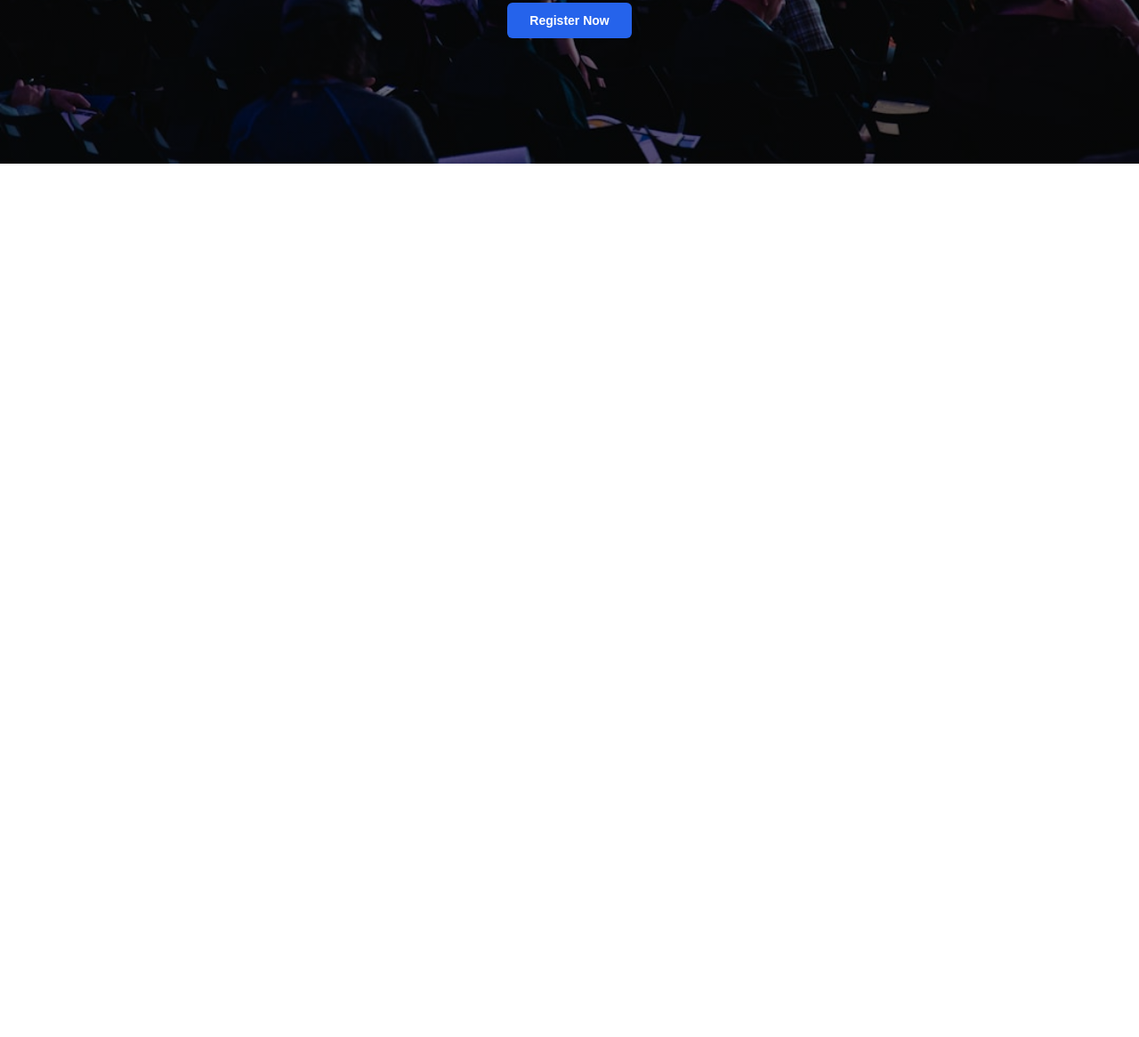
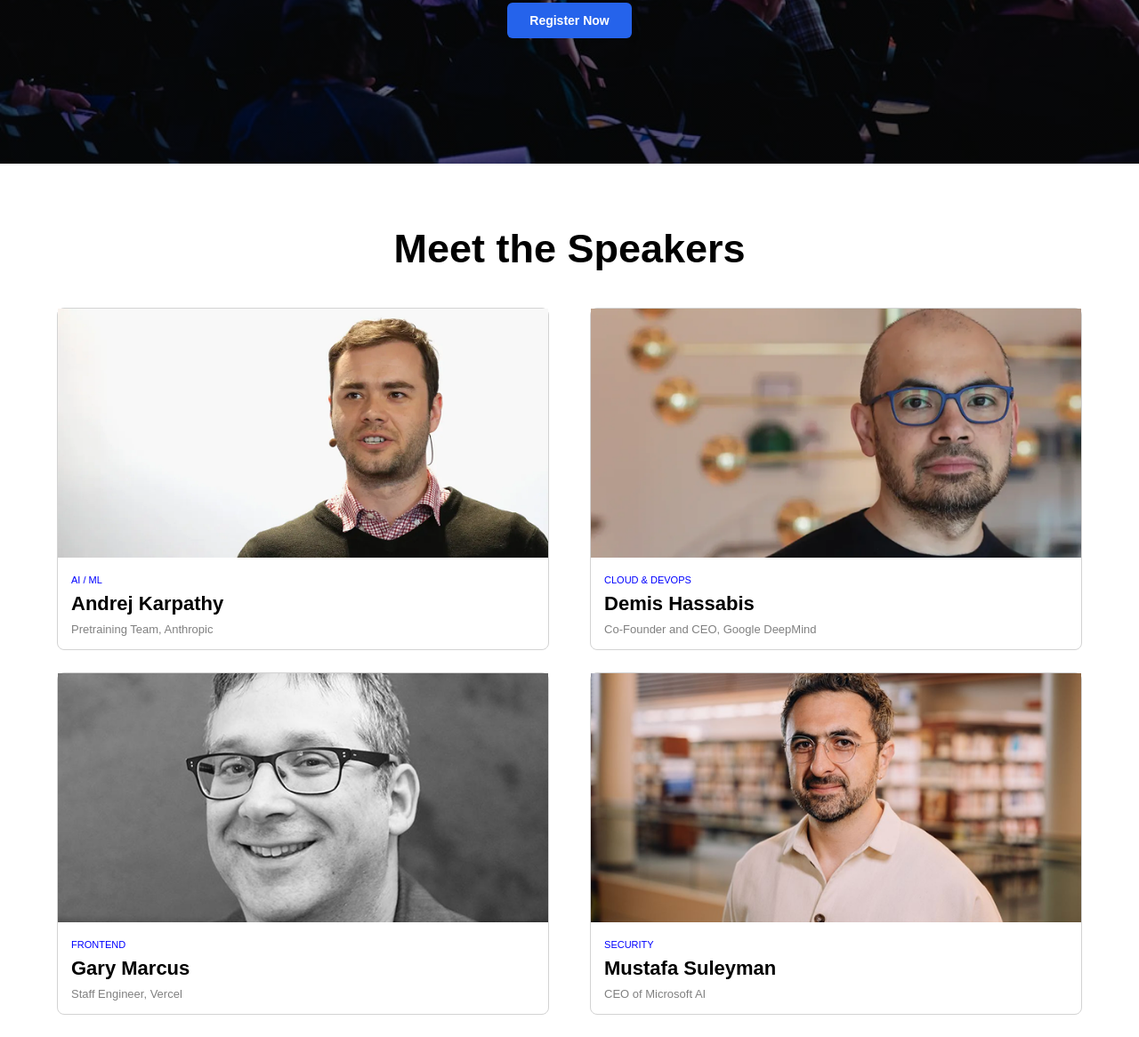
Before and after one commit to himel-06/assingment-1, a plain HTML site: page index.html in a window 1280 px wide. Shown: the part 490-1656 px from the top of the page at 89% size. Before the commit the page ends 800 px from the top, so only its background shows below. Drawn offline with Linux system fonts and the light colour scheme.

Commit message:
do the meet section and fix some font

```diff
--- a/index.html
+++ b/index.html
@@ -35,5 +35,81 @@
 </section>
 
 
+
+<section class="sp">
+
+    <h1>Meet the Speakers</h1>
+
+    <div class="box">
+
+        <div class="card">
+
+            <img src="./assets/andrej.png" alt="">
+
+            <div class="info">
+
+                <p class="type">AI / ML</p>
+
+                <h3>Andrej Karpathy</h3>
+
+                <p class="job">Pretraining Team, Anthropic</p>
+
+            </div>
+
+        </div>
+
+        <div class="card">
+
+            <img src="./assets/demis.png" alt="">
+
+            <div class="info">
+
+                <p class="type">CLOUD & DEVOPS</p>
+
+                <h3>Demis Hassabis</h3>
+
+                <p class="job">Co-Founder and CEO, Google DeepMind</p>
+
+            </div>
+
+        </div>
+
+        <div class="card">
+
+            <img src="./assets/gary.png" alt="">
+
+            <div class="info">
+
+                <p class="type">FRONTEND</p>
+
+                <h3>Gary Marcus</h3>
+
+                <p class="job">Staff Engineer, Vercel</p>
+
+            </div>
+
+        </div>
+
+        <div class="card">
+
+            <img src="./assets/mustafa.png" alt="">
+
+            <div class="info">
+
+                <p class="type">SECURITY</p>
+
+                <h3>Mustafa Suleyman</h3>
+
+                <p class="job">CEO of Microsoft AI</p>
+
+            </div>
+
+        </div>
+
+    </div>
+
+</section>
+
+
 </body>
 </html>
--- a/style.css
+++ b/style.css
@@ -78,3 +78,53 @@
     padding: 12px 25px;
     border-radius: 6px;
 }
+
+.sp{
+    width: 90%;
+    margin: auto;
+    margin-top: 70px;
+}
+
+.sp h1{
+    text-align: center;
+    font-size: 45px;
+    margin-bottom: 40px;
+}
+
+.box{
+    display: flex;
+    flex-wrap: wrap;
+    justify-content: space-between;
+}
+
+.card{
+    width: 48%;
+    border: 1px solid lightgray;
+    border-radius: 8px;
+    margin-bottom: 25px;
+}
+
+.card img{
+    width: 100%;
+    height: 280px;
+}
+
+.info{
+    padding: 15px;
+}
+
+.type{
+    color: blue;
+    font-size: 11px;
+    margin-bottom: 8px;
+}
+
+.info h3{
+    font-size: 22px;
+    margin-bottom: 8px;
+}
+
+.job{
+    color: gray;
+    font-size: 13px;
+}
```
